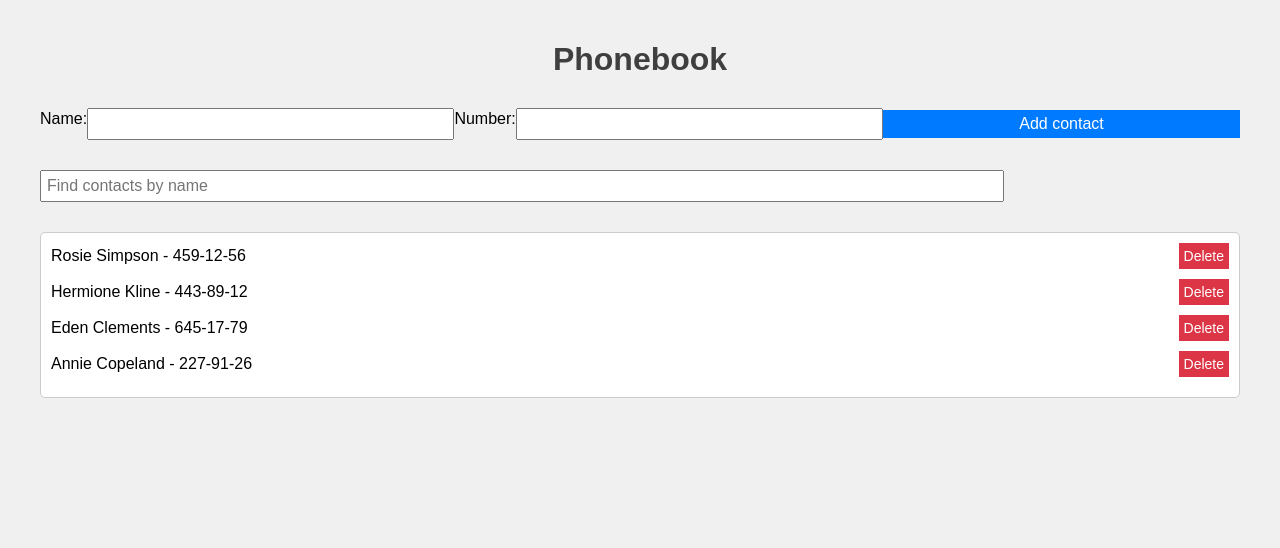
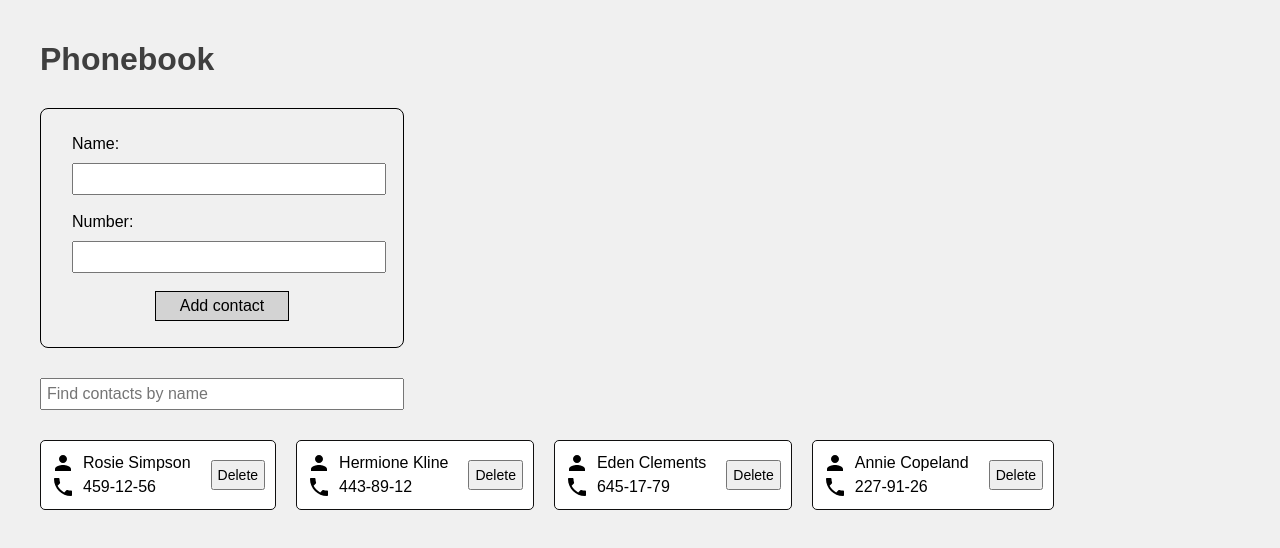
Before and after one commit to IhorRatsyn/goit-react-hw-03, a React (Vite) app: page / in a window 1280 px wide. Shown: the top 548 px of the page. Built offline with nearby package versions, Linux system fonts and the light colour scheme.

Commit message:
CSS corrections / App.jsx corrections

```diff
--- a/package.json
+++ b/package.json
@@ -10,6 +10,8 @@
     "preview": "vite preview"
   },
   "dependencies": {
+    "@emotion/react": "^11.11.3",
+    "@emotion/styled": "^11.11.0",
     "formik": "^2.4.5",
     "nanoid": "^5.0.5",
     "react": "^18.2.0",
@@ -17,6 +19,7 @@
     "yup": "^1.3.3"
   },
   "devDependencies": {
+    "@mui/icons-material": "^5.15.9",
     "@types/react": "^18.2.43",
     "@types/react-dom": "^18.2.17",
     "@vitejs/plugin-react": "^4.2.1",
--- a/src/components/App.css
+++ b/src/components/App.css
@@ -12,16 +12,20 @@ body {
 }
 
 h1 {
-  text-align: center;
+  text-align: left;
   color: #3f3f3f;
   margin-bottom: 30px;
 }
 
 form {
   display: flex;
-  justify-content: space-between;
-  align-items: center;
+  flex-direction: column;
+  align-items: flex-start;
   margin-bottom: 30px;
+  border: 1px solid black;
+  border-radius: 8px;
+  padding: 26px 31px;
+  max-width: 300px;
 }
 
 form label {
@@ -31,7 +35,7 @@ form label {
 
 form input[type="text"],
 form input[type="tel"] {
-  width: calc(48% - 10px);
+  width: 100%;
   padding: 5px;
   font-size: 16px;
 }
@@ -40,14 +44,11 @@ form button {
   width: calc(48% - 10px);
   padding: 5px;
   font-size: 16px;
-  background-color: #007bff;
-  color: #fff;
-  border: none;
+  background-color: lightgrey;
+  color: black;
   cursor: pointer;
-}
-
-form button:hover {
-  background-color: #0056b3;
+  align-self: center;
+  border: 1px black solid;
 }
 
 .search-container {
@@ -61,6 +62,7 @@ form button:hover {
   width: calc(80% - 10px);
   padding: 5px;
   font-size: 16px;
+  max-width: 350px;
 }
 
 .search-container button {
@@ -78,13 +80,12 @@ form button:hover {
 }
 
 .contact-list {
-  border: 1px solid #ccc;
-  padding: 10px;
-  background-color: #fff;
-  border-radius: 5px;
 }
 
 .contact-list ul {
+  display: flex;
+  flex-wrap: wrap;
+  gap: 20px;
   list-style-type: none;
   padding: 0;
   margin: 0;
@@ -95,6 +96,11 @@ form button:hover {
   justify-content: space-between;
   align-items: center;
   margin-bottom: 10px;
+  border: 1px solid #100f0f;
+  padding: 10px;
+  gap: 20px;
+  background-color: #fff;
+  border-radius: 5px;
 }
 
 .contact-list li span {
@@ -110,12 +116,10 @@ form button:hover {
 .contact-list li button {
   padding: 5px;
   font-size: 14px;
-  background-color: #dc3545;
-  color: #fff;
-  border: none;
-  cursor: pointer;
 }
 
-.contact-list li button:hover {
-  background-color: #bd2130;
+.contact-detail {
+  display: flex;
+  gap: 8px;
+  align-items: center;
 }
--- a/src/components/App.jsx
+++ b/src/components/App.jsx
@@ -1,72 +1,57 @@
-import React, { Component } from "react";
+import React, { useState } from "react";
 import ContactForm from "./ContactForm";
 import ContactList from "./ContactList";
 import SearchBox from "./SearchBox";
 import "./App.css";
 
-class App extends Component {
-  constructor(props) {
-    super(props);
-    this.state = {
-      contacts: [
+const App = () => {
+  const [contacts, setContacts] = useState([
     { id: "id-1", name: "Rosie Simpson", number: "459-12-56" },
     { id: "id-2", name: "Hermione Kline", number: "443-89-12" },
     { id: "id-3", name: "Eden Clements", number: "645-17-79" },
     { id: "id-4", name: "Annie Copeland", number: "227-91-26" },
-      ],
-      filterText: "",
-    };
-  }
+  ]);
+  const [filterText, setFilterText] = useState("");
 
-  addContact = (values) => {
+  const addContact = (values) => {
     const newContact = {
-      id: uuidv4(),
+      id: Date.now(),
       name: values.name,
       number: values.number,
     };
-    this.setState((prevState) => ({
-      contacts: [...prevState.contacts, newContact],
-    }));
+    setContacts([...contacts, newContact]);
   };
 
-  deleteContact = (name) => {
-    this.setState((prevState) => ({
-      contacts: prevState.contacts.filter((contact) => contact.name !== name),
-    }));
+  const deleteContact = (name) => {
+    setContacts(contacts.filter((contact) => contact.name !== name));
   };
 
-  handleFilterChange = (e) => {
-    this.setState({ filterText: e.target.value.toLowerCase() });
+  const handleFilterChange = (e) => {
+    setFilterText(e.target.value.toLowerCase());
   };
 
-  getFilteredContacts = () => {
-    const { filterText, contacts } = this.state;
+  const getFilteredContacts = () => {
     return contacts.filter((contact) =>
         contact.name.toLowerCase().includes(filterText)
     );
   };
 
-  render() {
   return (
       <div className="container">
         <h1 className="title">Phonebook</h1>
-        <ContactForm addContact={this.addContact} />
+        <ContactForm onSubmit={addContact} />
         <div className="search-container">
-          <SearchBox
-            filterText={this.state.filterText}
-            onChange={this.handleFilterChange}
-          />
+          <SearchBox filterText={filterText} onChange={handleFilterChange} />
         </div>
         <div className="contact-list">
           <ContactList
-            contacts={this.getFilteredContacts()}
-            onDeleteContact={this.deleteContact}
-            filterText={this.state.filterText}
+              contacts={getFilteredContacts()}
+              onDeleteContact={deleteContact}
+              filterText={filterText}
           />
         </div>
       </div>
   );
-  }
-}
+};
 
 export default App;
--- a/src/components/ContactItem.jsx
+++ b/src/components/ContactItem.jsx
@@ -1,12 +1,24 @@
+// eslint-disable-next-line no-unused-vars
 import React from "react";
+import PropTypes from 'prop-types';
+import PersonIcon from '@mui/icons-material/Person';
+import PhoneIcon from '@mui/icons-material/Phone';
 
-const ContactItem = ({ contact, onDeleteContact }) => {
-  return (
-    <li>
-      {contact.name} - {contact.number}
-      <button onClick={() => onDeleteContact(contact.name)}>Delete</button>
-    </li>
-  );
+const ContactItem = ({contact, onDeleteContact}) => {
+    return (
+        <li>
+            <div>
+                <div className="contact-detail"><PersonIcon/>{contact.name}</div>
+                <div className="contact-detail"><PhoneIcon/>{contact.number}</div>
+            </div>
+            <button onClick={() => onDeleteContact(contact.name)}>Delete</button>
+        </li>
+    );
 };
 
 export default ContactItem;
+
+ContactItem.propTypes = {
+    contact: PropTypes.object,
+    onDeleteContact: PropTypes.func,
+};
```
Also changed, not shown: src/components/ContactForm.jsx (+6 -1 lines), 1 other file (tests, documents, lock files or other folders). Lines whose indentation alone changed are shown as unchanged.
